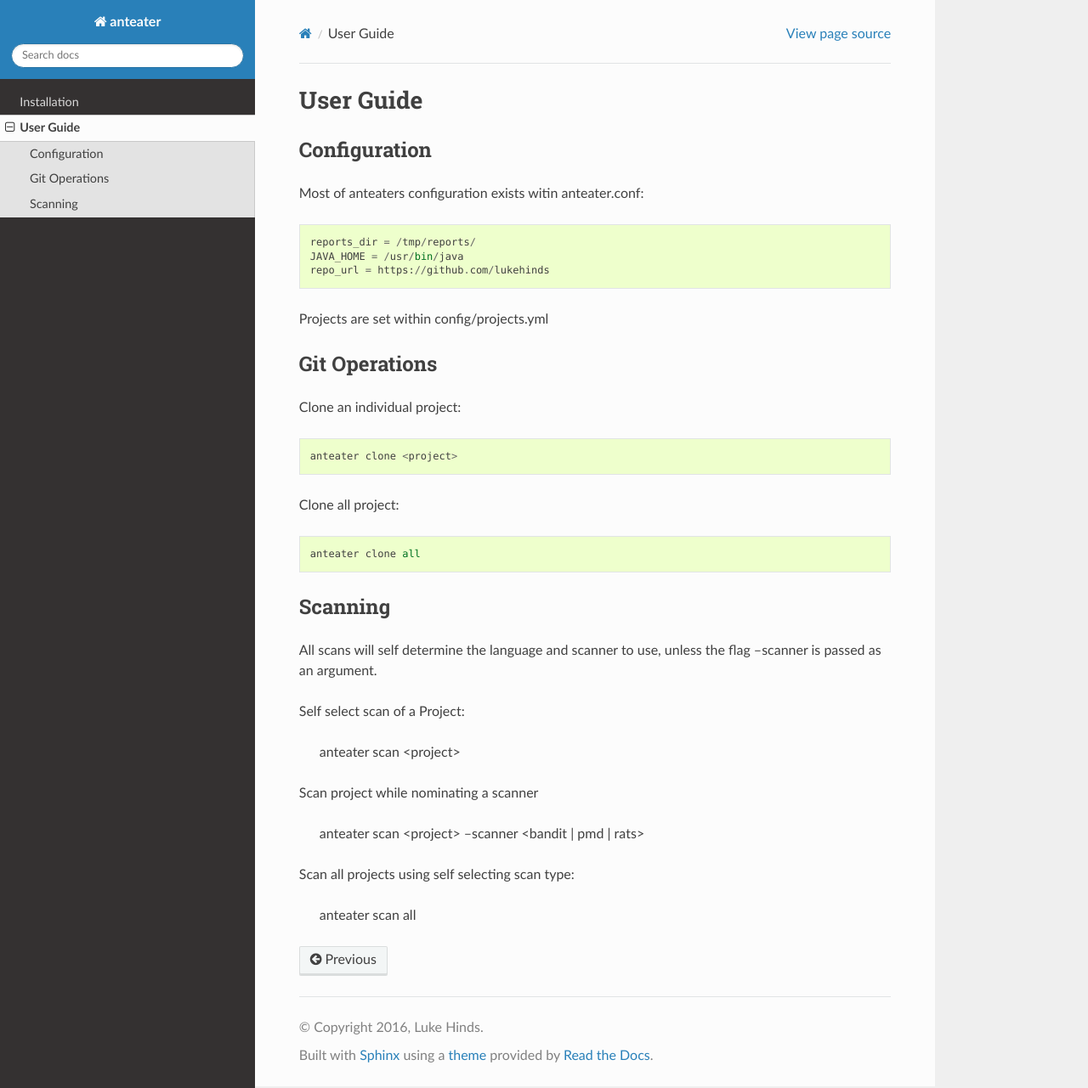
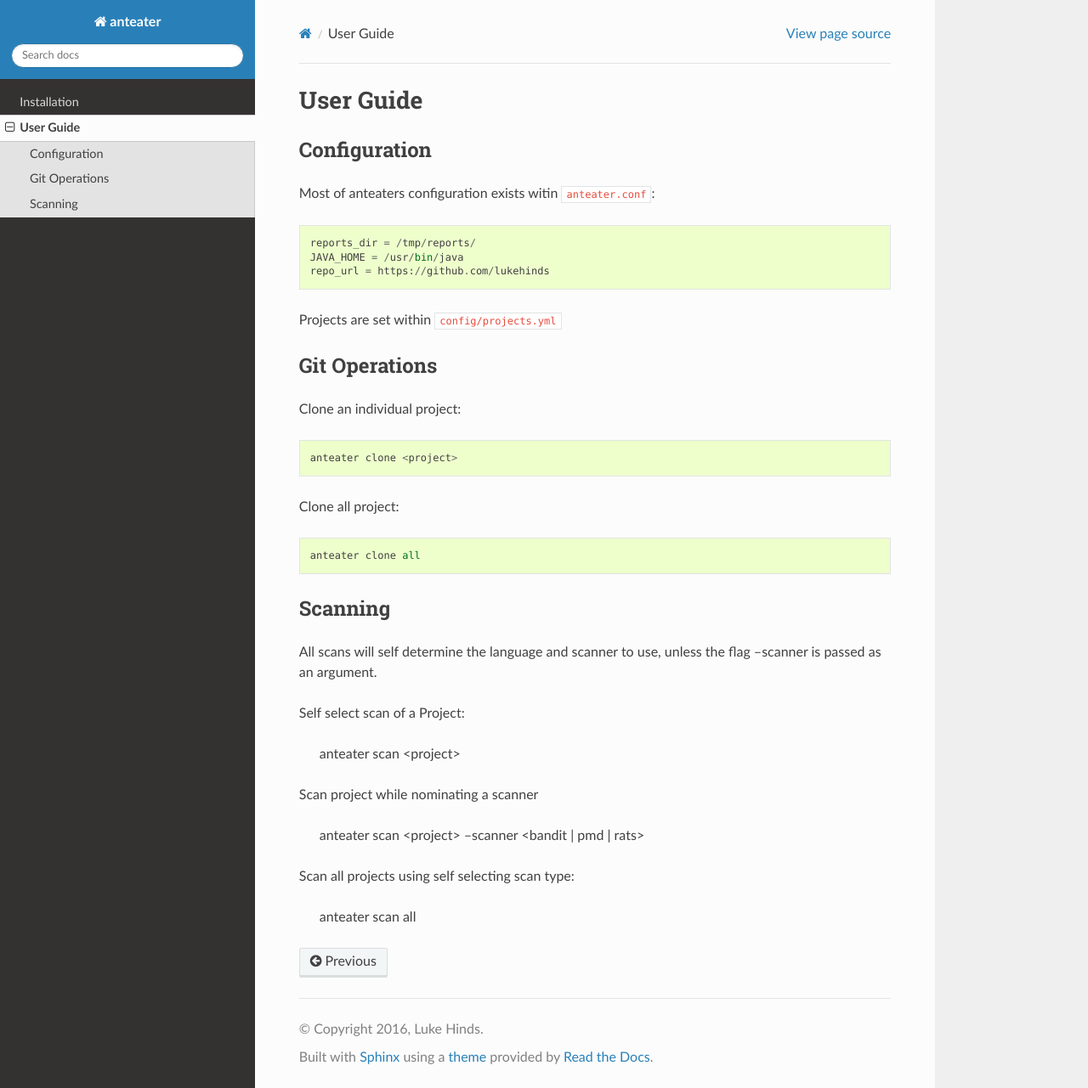
Before and after one commit to anteater/anteater, a Sphinx documentation site: the page built from docs/user_guide.rst, in a window 1280 px wide and 1281 px high. Shown: the whole window at 85% size. Built offline with Sphinx 7.4.7 and the Read the Docs theme 2.0.0, drawn with Linux system fonts in a browser that asks for light colours; formulas are drawn with MathJax 3; the version number could not be read and is left out.

Commit message:
docs update

```diff
--- a/docs/user_guide.rst
+++ b/docs/user_guide.rst
@@ -5,13 +5,13 @@ User Guide
 Configuration
 -------------
 
-Most of anteaters configuration exists witin anteater.conf::
+Most of anteaters configuration exists witin ``anteater.conf``::
 
     reports_dir = /tmp/reports/
     JAVA_HOME = /usr/bin/java
     repo_url = https://github.com/lukehinds
 
-Projects are set within config/projects.yml
+Projects are set within ``config/projects.yml``
 
 Git Operations
 --------------
```
